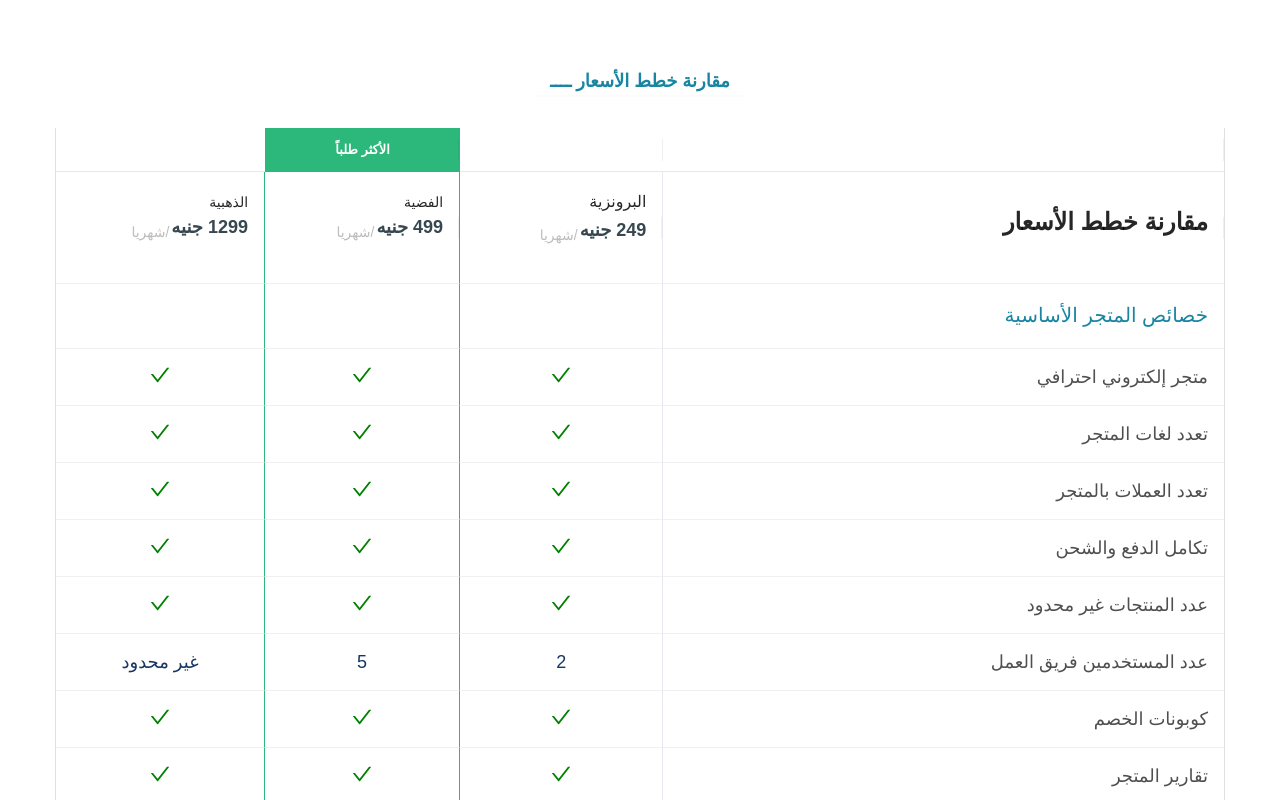
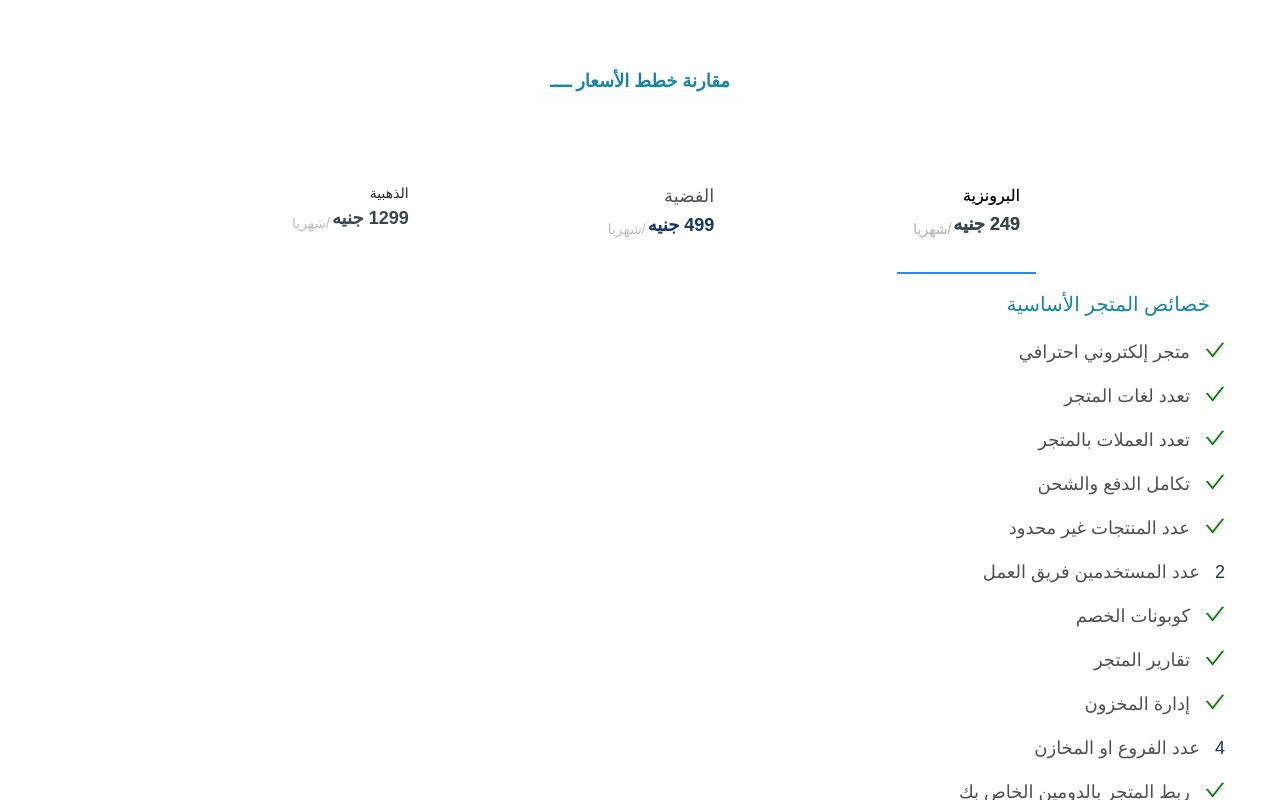
Before and after one commit to ahmed7491/b7r.store, a Next.js app: page /pricing in a window 1280 px wide. Shown: the part 720-1520 px from the top of the page. Built offline with nearby package versions, Linux system fonts and the light colour scheme.

Commit message:
responsive width table&tabe

```diff
--- a/components/pricing page/pricingPage.component.jsx
+++ b/components/pricing page/pricingPage.component.jsx
@@ -1,4 +1,4 @@
-import React, { useState } from "react";
+import React, { useEffect, useState } from "react";
 
 import { Row_Container } from "../../styles/parents.styles";
 import {
@@ -13,17 +13,22 @@ import TableIndexComponent from "./table/table.component";
 import TabePaneComponent from "./tabePane/tabe.component";
 
 const { Title, Text } = Typography;
-class PricingPageComponent extends React.Component {
-  constructor() {
-    super();
-    this.state = {
-      existViewPort: null,
+const PricingPageComponent = () =>  {
+
+  const [width, setWidth] = useState(0);
+
+  useEffect(() => {
+    const updateWindowDimensions = () => {
+      const newWidth = window.innerWidth;
+      setWidth(newWidth);
     };
-  }
-  componentDidMount() {
-    this.setState({ existViewPort: window.innerWidth });
-  }
-  render() {
+
+    window.addEventListener("resize", updateWindowDimensions);
+
+    return () => window.removeEventListener("resize", updateWindowDimensions)
+
+  }, []);
+
     return (
       <PricingPageContainer>
         <TopBanner>
@@ -113,7 +118,7 @@ class PricingPageComponent extends React.Component {
         </Row_Container>
 
         <Row_Container>
-          {this.state.existViewPort > 992 ? (
+          {width > 992 ? (
             <TableIndexComponent />
           ) : (
             <TabePaneComponent />
@@ -121,7 +126,7 @@ class PricingPageComponent extends React.Component {
         </Row_Container>
       </PricingPageContainer>
     );
-  }
+
 }
 
 export default PricingPageComponent;
```
